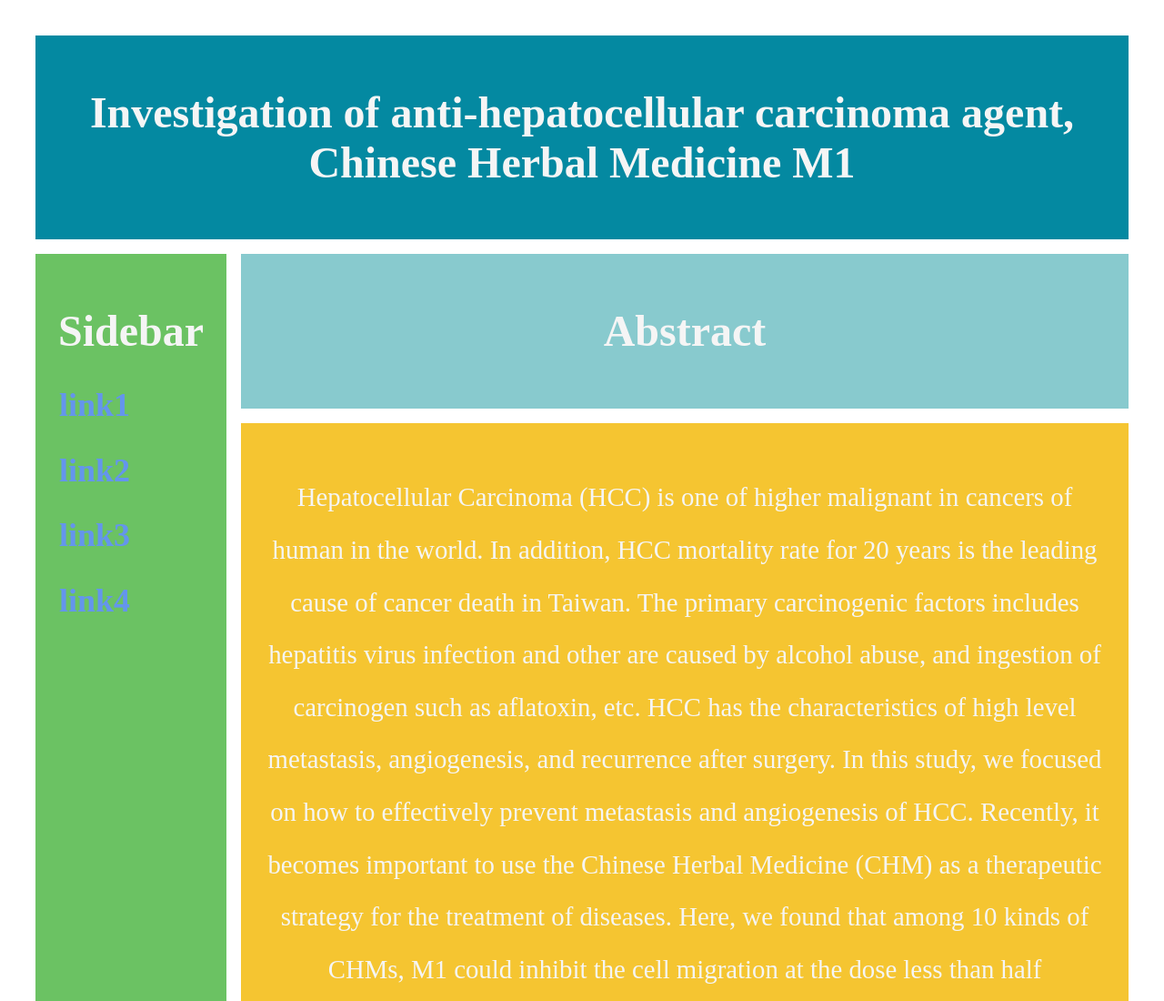
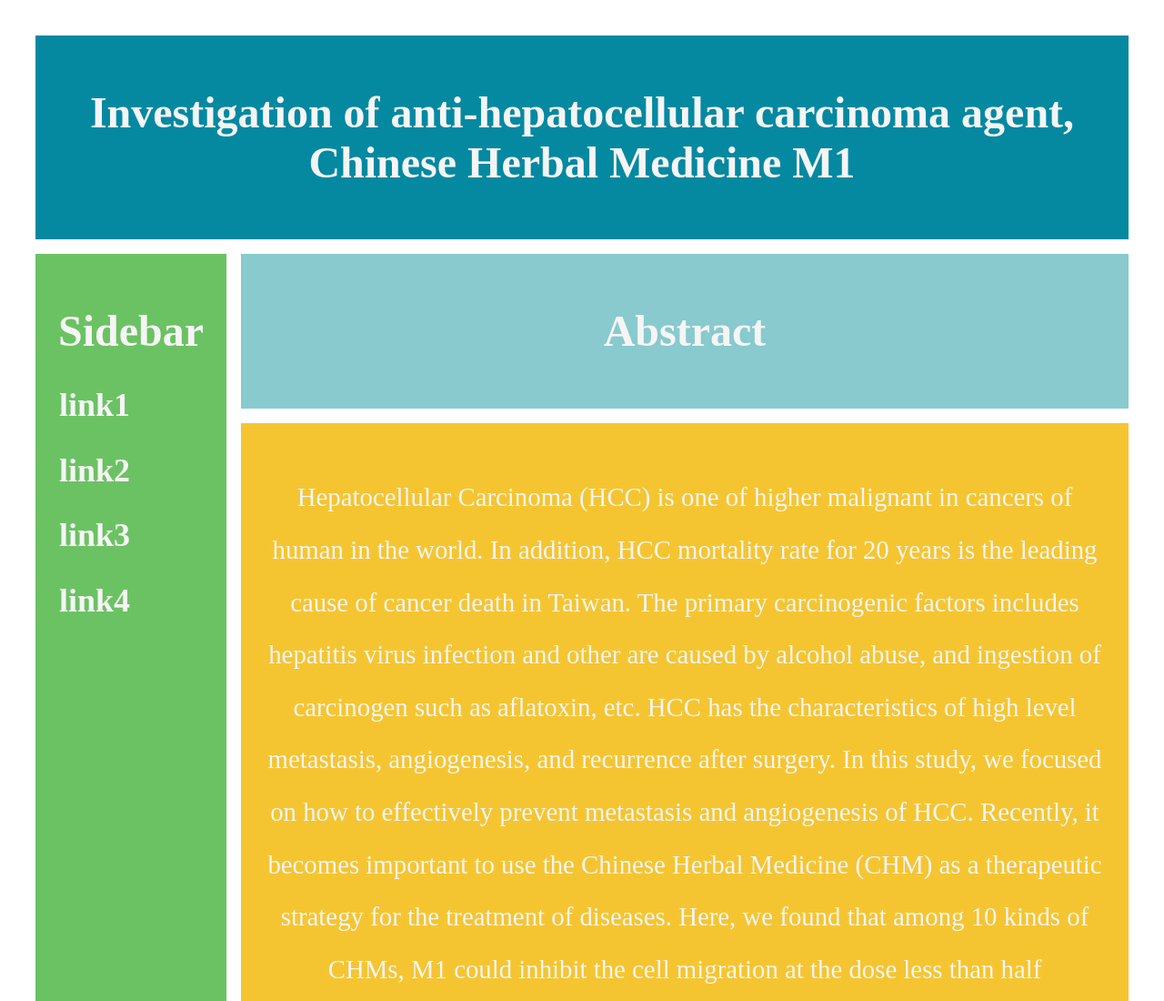
Before and after one commit to peaceian/gridtemplate, a plain HTML site: page index.html in a window 1280 px wide. Shown: the top 1100 px of the page at 91% size. Drawn offline with Linux system fonts and the light colour scheme.

Commit message:
Update index.html

```diff
--- a/index.html
+++ b/index.html
@@ -21,7 +21,7 @@
         p {font-size: larger;line-height: 2;overflow:auto;height: 900px;}
         img {object-fit:fill;}
         ul li {list-style-type:none;position: relative;left: -60px;}/*adjust the lists.*/
-        ul li a {text-decoration: none;color:cornflowerblue;}
+        ul li a {text-decoration: none;color:whitesmoke;}
 
     </style>
 </head>
```
